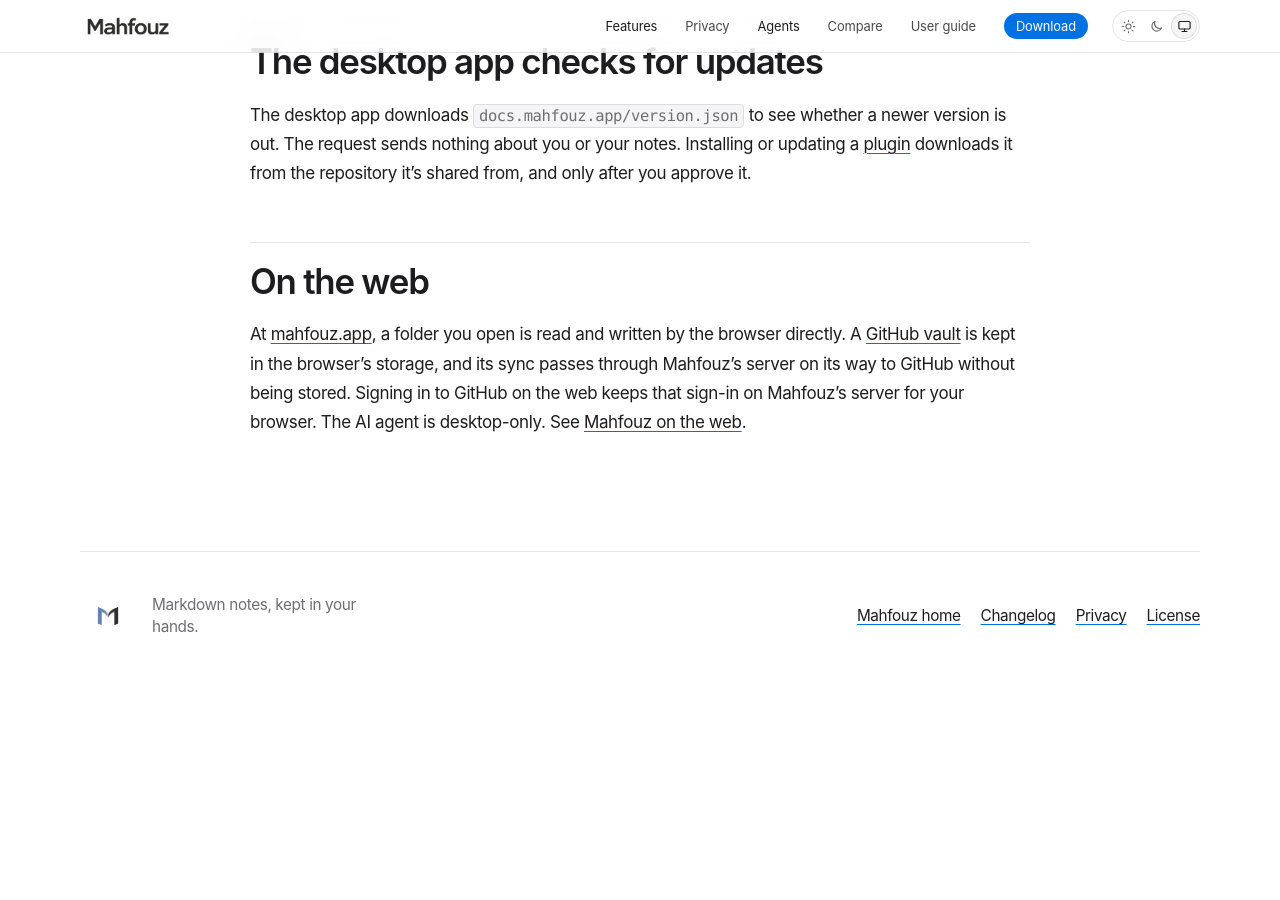
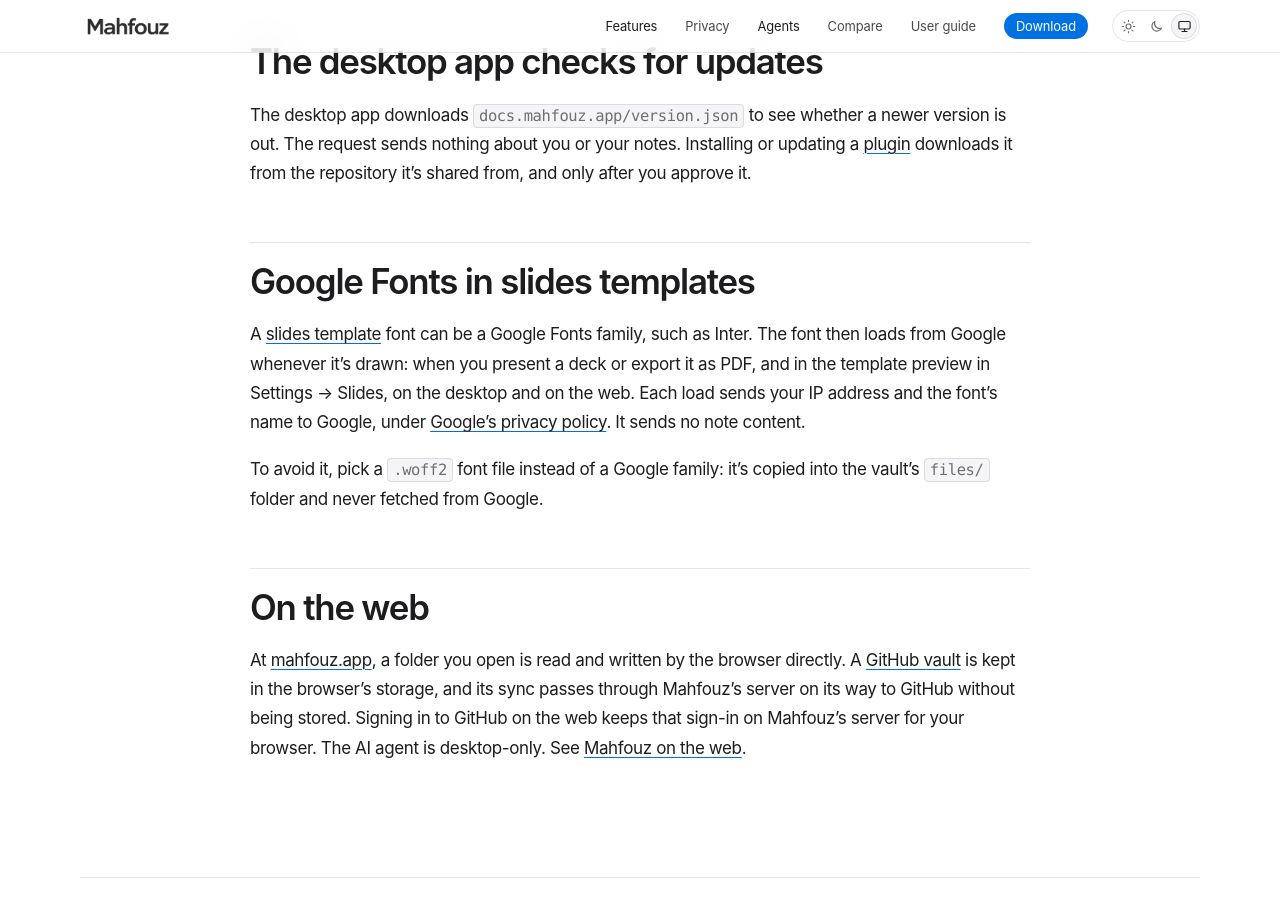
Before and after one commit to mahfouz-app/docs, a Jekyll site: the page built from privacy.md, in a window 1280 px wide and 900 px high, scrolled down 1658 px. Built offline with Jekyll 4.4.1, drawn with Linux system fonts in a browser that asks for light colours; before the commit the page ends 2338 px from its top, so only the background shows below that.

Commit message:
Privacy: Google Fonts in slides templates send your IP to Google
Co-Authored-By: Claude Opus 5.5 <noreply@anthropic.com>

```diff
--- a/privacy.md
+++ b/privacy.md
@@ -57,6 +57,19 @@ newer version is out. The request sends nothing about you or your notes.
 Installing or updating a [plugin](/guide/plugins/) downloads it from the
 repository it's shared from, and only after you approve it.
 
+## Google Fonts in slides templates
+
+A [slides template](/guide/slides/#editing-a-template) font can be a
+Google Fonts family, such as Inter. The font then loads from Google
+whenever it's drawn: when you present a deck or export it as PDF, and in
+the template preview in Settings → Slides, on the desktop and on the web.
+Each load sends your IP address and the font's name to Google, under
+[Google's privacy policy](https://policies.google.com/privacy). It sends
+no note content.
+
+To avoid it, pick a `.woff2` font file instead of a Google family: it's
+copied into the vault's `files/` folder and never fetched from Google.
+
 ## On the web
 
 At [mahfouz.app](https://mahfouz.app), a folder you open is read and
```
